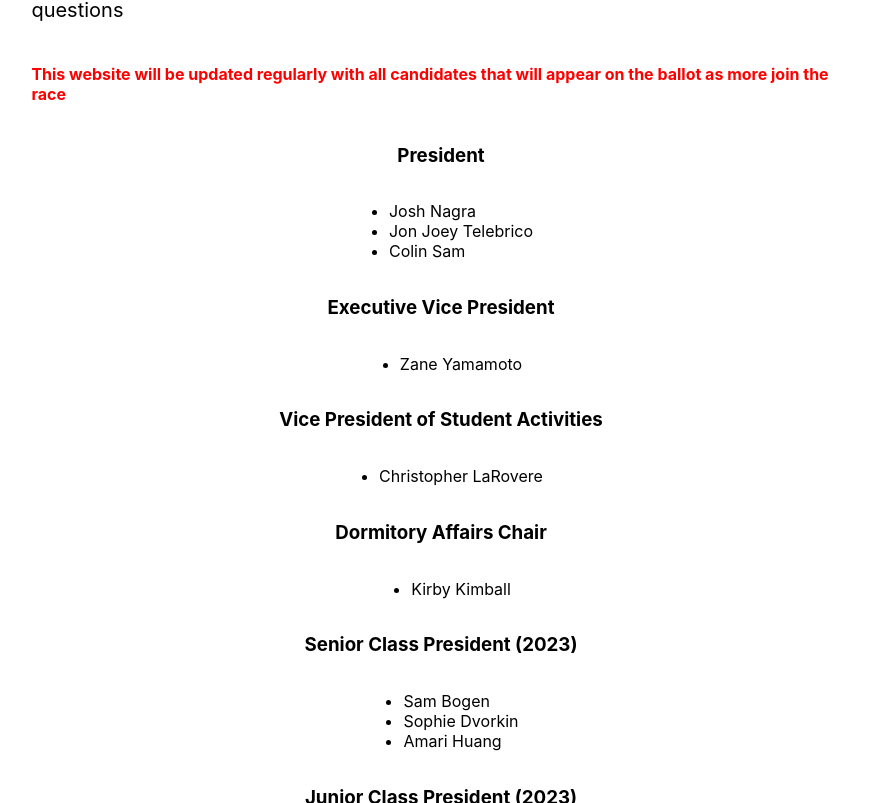
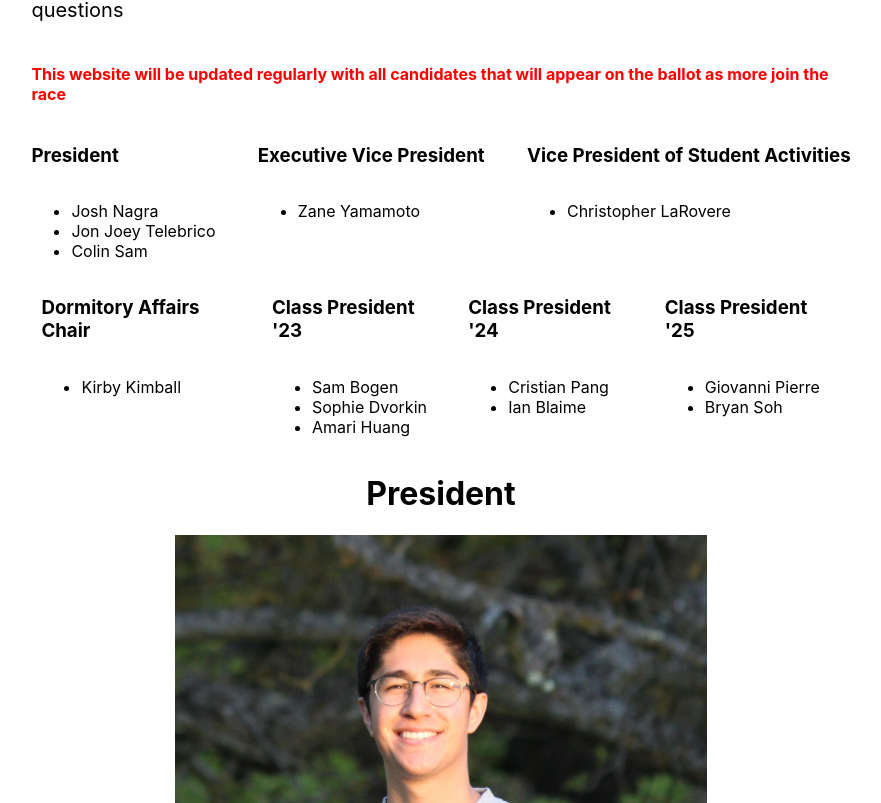
Before and after one commit to natashawong/ascmc-elections-22, a React (Create React App) app in the folder ascmc-elections-22/: page / in a window 1280 px wide. Shown: the part 737-1540 px from the top of the page, without its empty margins (199-1080 px from the left). Built offline with nearby package versions, Linux system fonts and the light colour scheme.

Commit message:
update spacing

```diff
--- a/ascmc-elections-22/src/App.js
+++ b/ascmc-elections-22/src/App.js
@@ -16,40 +16,71 @@ function App() {
 
           <p>The deadline to turn in signatures and become a declared candidate is Sunday 2/27 at 11:59pm. Speeches will be Monday 3/1 at snack. Contact clay22@cmc.edu with any questions</p>
           <h4 style={{color: 'red'}}><b>This website will be updated regularly with all candidates that will appear on the ballot as more join the race</b></h4>
+
+          <div style={{display: 'flex', flexDirection: 'column'}}>
+          <div style={{display: 'flex', flexDirection: 'row', justifyContent: 'space-between'}}>
+
+            <div style={{display: 'flex', flexDirection: 'column'}}>
               <h3>President</h3>
               <ul>
                 <li>Josh Nagra</li>
                 <li>Jon Joey Telebrico</li>
                 <li>Colin Sam</li>
               </ul>
+            </div>
+
+            <div style={{display: 'flex', flexDirection: 'column'}}>
               <h3>Executive Vice President</h3>
               <ul>
                 <li>Zane Yamamoto</li>
               </ul>
+            </div>
+
+            <div style={{display: 'flex', flexDirection: 'column'}}>
               <h3>Vice President of Student Activities</h3>
               <ul>
                 <li>Christopher LaRovere</li>
               </ul>
+            </div>
+          </div>
+
+          <div style={{display: 'flex', flexDirection: 'row', justifyContent: 'space-between'}}>
+            <div style={{display: 'flex', flexDirection: 'column', marginLeft: '10px', marginRight: '10px'}}>
             <h3>Dormitory Affairs Chair</h3>
             <ul>
               <li>Kirby Kimball</li>
             </ul>
-          <h3>Senior Class President (2023)</h3>
+            </div>
+
+            <div style={{display: 'flex', flexDirection: 'column', marginLeft: '10px', marginRight: '10px'}}>
+            <h3>Class President '23</h3>
             <ul>
               <li>Sam Bogen</li>
               <li>Sophie Dvorkin</li>
               <li>Amari Huang</li>
             </ul>
-          <h3>Junior Class President (2023)</h3>
+            </div>
+
+            <div style={{display: 'flex', flexDirection: 'column', marginLeft: '10px', marginRight: '10px'}}>
+            <h3>Class President '24</h3>
             <ul>
               <li>Cristian Pang</li>
               <li>Ian Blaime</li>
             </ul>
-          <h3>Sophomore Class President (2023)</h3>
+            </div>
+
+            <div style={{display: 'flex', flexDirection: 'column', marginLeft: '10px', marginRight: '10px'}}>
+            <h3>Class President '25</h3>
             <ul>
               <li>Giovanni Pierre</li>
               <li>Bryan Soh</li>
             </ul>
+            </div>
+
+          </div>
+
+          </div>
+
           <h1>President</h1>
           <Candidate candidateInfo={president_candidate_data}/>
           <h1>Executive Vice President</h1>
```
Lines whose indentation alone changed are shown as unchanged.
